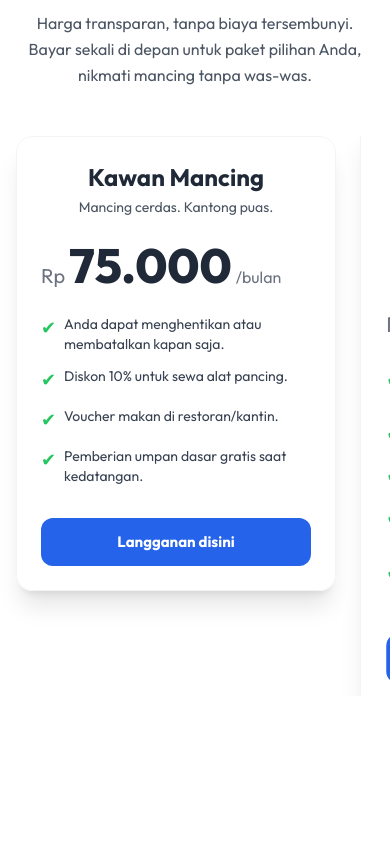
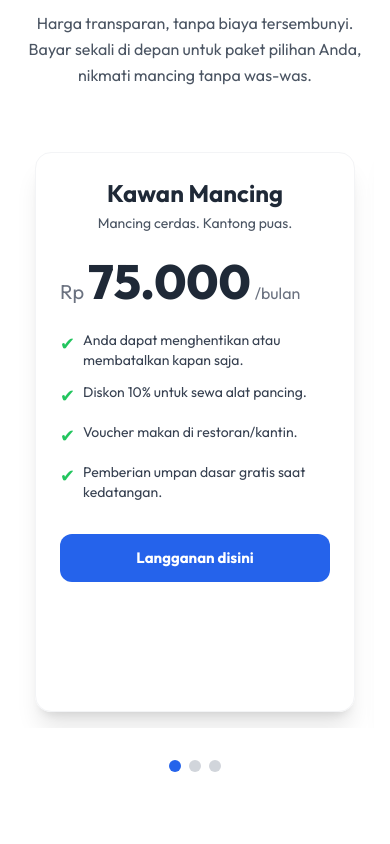
Before and after one commit to Xantares-nvrdie/Strike-It, a Vue app: page / in a window 390 px wide. Shown: the part 1920-2764 px from the top of the page. Built offline with nearby package versions, Linux system fonts and the light colour scheme.

Commit message:
penambahan carousel untuk tampilan homepage di mobile

```diff
--- a/src/components/Home/DiscountSection.vue
+++ b/src/components/Home/DiscountSection.vue
@@ -1,7 +1,75 @@
+<script setup>
+import { ref } from "vue";
+import DiscountCard from "./DiscountCard.vue";
+
+// 1. Data kupon dipindahkan ke array reaktif
+const discounts = ref([
+  {
+    id: 1,
+    discount: "15%",
+    code: "AASNAAD998",
+    usage: "122 dari 130 kupon sudah terpakai",
+  },
+  {
+    id: 2,
+    discount: "15%",
+    code: "ASD12229SDA",
+    usage: "122 dari 130 kupon sudah terpakai",
+  },
+  {
+    id: 3,
+    discount: "15%",
+    code: "ADAD9988",
+    usage: "122 dari 130 kupon sudah terpakai",
+  },
+]);
+
+// --- LOGIKA KARUSEL DITAMBAHKAN ---
+
+// 2. State untuk melacak kartu aktif dan swipe
+const activeIndex = ref(0);
+const touchStartX = ref(0);
+const touchStartY = ref(0);
+
+function handleTouchStart(e) {
+  touchStartX.value = e.touches[0].clientX;
+  touchStartY.value = e.touches[0].clientY;
+}
+
+function handleTouchEnd(e) {
+  const finalX = e.changedTouches[0].clientX;
+  const finalY = e.changedTouches[0].clientY;
+
+  const diffX = finalX - touchStartX.value;
+  const diffY = finalY - touchStartY.value;
+
+  // Abaikan jika swipe lebih dominan vertikal (untuk scrolling)
+  if (Math.abs(diffY) > Math.abs(diffX)) {
+    return;
+  }
+
+  const threshold = 50; // Jarak minimum swipe
+  const totalDiscounts = discounts.value.length; // Diadaptasi untuk 'discounts'
+  const currentTabIndex = activeIndex.value;
+
+  if (Math.abs(diffX) > threshold) {
+    if (diffX < 0) {
+      // Swipe ke kiri (next)
+      const nextIndex = (currentTabIndex + 1) % totalDiscounts;
+      activeIndex.value = nextIndex;
+    } else {
+      // Swipe ke kanan (previous)
+      const prevIndex = (currentTabIndex - 1 + totalDiscounts) % totalDiscounts;
+      activeIndex.value = prevIndex;
+    }
+  }
+}
+</script>
+
 <template>
   <section
     id="diskon"
-        class="min-h-screen/2 bg-white text-center pt-24 pb-16 font-['Outfit']"
+    class="min-h-screen/2 bg-white text-center pt-24 pb-16 font-['Outfit'] overflow-x-hidden"
   >
     <div class="px-4 header-diskon">
       <h2 class="text-4xl font-medium text-black md:text-6xl">Diskon Spesial</h2>
@@ -11,28 +79,63 @@
       </p>
     </div>
 
+    <!-- 3. SLIDER UNTUK MOBILE (md:hidden) -->
+    <div class="md:hidden mt-12">
+      <!-- Wrapper untuk menyembunyikan overflow -->
+      <div class="overflow-hidden">
+        <!-- Container yang bergerak (transform) -->
         <div
-        class="flex flex-wrap justify-center gap-6 px-4 mt-12 container-card-diskon md:px-10"
+          class="flex transition-transform duration-300 ease-in-out"
+          :style="{ transform: `translateX(-${activeIndex * 100}%)` }"
+          @touchstart="handleTouchStart"
+          @touchend="handleTouchEnd"
+        >
+          <!-- Loop melalui diskon -->
+          <div
+            v-for="discount in discounts"
+            :key="discount.id"
+            class="w-full flex-shrink-0 flex justify-center p-4"
           >
             <DiscountCard
-            discount="15%"
-            code="AASNAAD998"
-            usage="122 dari 130 kupon sudah terpakai"
+              :discount="discount.discount"
+              :code="discount.code"
+              :usage="discount.usage"
+              class="w-full max-w-sm"
             />
+          </div>
+        </div>
+      </div>
+
+      <!-- Pagination Dots -->
+      <div class="flex justify-center gap-2 py-4 mt-4">
+        <button
+          v-for="(discount, index) in discounts"
+          :key="index"
+          @click="activeIndex = index"
+          :class="
+            activeIndex === index ? 'bg-blue-600' : 'bg-gray-300'
+          "
+          class="size-3 rounded-full transition-colors"
+          :aria-label="`Go to discount ${index + 1}`"
+        ></button>
+      </div>
+    </div>
+
+    <!--
+      4. Tampilan Flex-Wrap untuk Desktop (hidden md:flex)
+      Ini adalah layout asli Anda untuk desktop
+    -->
+    <div
+      class="hidden md:flex flex-wrap justify-center gap-6 px-4 mt-12 md:px-10"
+    >
       <DiscountCard
-            discount="15%"
-            code="ASD12229SDA"
-            usage="122 dari 130 kupon sudah terpakai"
-        />
-        <DiscountCard
-            discount="15%"
-            code="ADAD9988"
-            usage="122 dari 130 kupon sudah terpakai"
+        v-for="discount in discounts"
+        :key="discount.id"
+        :discount="discount.discount"
+        :code="discount.code"
+        :usage="discount.usage"
+        class="md:w-[360px]"
       />
     </div>
   </section>
 </template>
-
-<script setup>
-import DiscountCard from "./DiscountCard.vue";
-</script>
--- a/src/components/Home/EventSection.vue
+++ b/src/components/Home/EventSection.vue
@@ -1,8 +1,6 @@
 <script setup>
 import { ref } from 'vue';
 
-// --- DATA UNTUK POSTER ---
-// Ganti URL ini dengan path ke gambar poster Anda di dalam folder /assets/
 const events = ref([
   {
     id: 1,
@@ -21,10 +19,50 @@ const events = ref([
   }
 ]);
 
-
 // Fungsi ini akan dipanggil saat tombol di-klik
 const viewAllEvents = () => {
     console.log('Tombol "Lihat Semua Event" di-klik!');
+}
+
+// --- LOGIKA KARUSEL DITAMBAHKAN ---
+
+// 1. State untuk melacak kartu aktif dan swipe
+const activeIndex = ref(0);
+const touchStartX = ref(0);
+const touchStartY = ref(0);
+
+function handleTouchStart(e) {
+  touchStartX.value = e.touches[0].clientX;
+  touchStartY.value = e.touches[0].clientY;
+}
+
+function handleTouchEnd(e) {
+  const finalX = e.changedTouches[0].clientX;
+  const finalY = e.changedTouches[0].clientY;
+
+  const diffX = finalX - touchStartX.value;
+  const diffY = finalY - touchStartY.value;
+
+  // Abaikan jika swipe lebih dominan vertikal (untuk scrolling)
+  if (Math.abs(diffY) > Math.abs(diffX)) {
+    return;
+  }
+
+  const threshold = 50; // Jarak minimum swipe
+  const totalEvents = events.value.length; // Diadaptasi untuk 'events'
+  const currentTabIndex = activeIndex.value;
+
+  if (Math.abs(diffX) > threshold) {
+    if (diffX < 0) {
+      // Swipe ke kiri (next)
+      const nextIndex = (currentTabIndex + 1) % totalEvents;
+      activeIndex.value = nextIndex;
+    } else {
+      // Swipe ke kanan (previous)
+      const prevIndex = (currentTabIndex - 1 + totalEvents) % totalEvents;
+      activeIndex.value = prevIndex;
+    }
+  }
 }
 </script>
 
@@ -43,8 +81,55 @@ const viewAllEvents = () => {
             </p>
             </div>
 
-            <div class="grid grid-cols-1 gap-8 md:grid-cols-3">
+            <!-- 2. SLIDER UNTUK MOBILE (md:hidden) -->
+            <div class="md:hidden mt-12">
+              <!-- Wrapper untuk menyembunyikan overflow -->
+              <div class="overflow-hidden">
+                <!-- Container yang bergerak (transform) -->
+                <div
+                  class="flex transition-transform duration-300 ease-in-out"
+                  :style="{ transform: `translateX(-${activeIndex * 100}%)` }"
+                  @touchstart="handleTouchStart"
+                  @touchend="handleTouchEnd"
+                >
+                  <!-- Loop melalui event -->
+                  <div
+                    v-for="event in events"
+                    :key="event.id"
+                    class="w-full flex-shrink-0 flex justify-center p-4"
+                  >
+                    <!-- Kartu Event (diberi max-w-sm agar terpusat) -->
+                    <div
+                      class="overflow-hidden transition duration-300 transform bg-white rounded-xl shadow-lg hover:shadow-2xl hover:-translate-y-1 w-full max-w-sm"
+                    >
+                      <img
+                        :src="event.imageUrl"
+                        :alt="event.alt"
+                        class="object-cover w-full h-auto aspect-[3/4]"
+                        @error="(e) => { e.target.onerror = null; e.target.src = 'https://placehold.co/600x800/9CA3AF/FFFFFF?text=Poster+Not+Found'; }"
+                      />
+                    </div>
+                  </div>
+                </div>
+              </div>
 
+              <!-- Pagination Dots -->
+              <div class="flex justify-center gap-2 py-4 mt-4">
+                <button
+                  v-for="(event, index) in events"
+                  :key="index"
+                  @click="activeIndex = index"
+                  :class="
+                    activeIndex === index ? 'bg-blue-600' : 'bg-gray-300'
+                  "
+                  class="size-3 rounded-full transition-colors"
+                  :aria-label="`Go to event ${index + 1}`"
+                ></button>
+              </div>
+            </div>
+
+            <!-- 3. GRID UNTUK DESKTOP (hidden md:grid) -->
+            <div class="hidden md:grid grid-cols-1 gap-8 md:grid-cols-3 mt-12">
               <div
                   v-for="event in events"
                   :key="event.id"
@@ -58,7 +143,6 @@ const viewAllEvents = () => {
                   @error="(e) => { e.target.onerror = null; e.target.src = 'https://placehold.co/600x800/9CA3AF/FFFFFF?text=Poster+Not+Found'; }"
                   />
               </div>
-
             </div>
 
             <div class="mt-16 text-center">
@@ -79,13 +163,8 @@ const viewAllEvents = () => {
 </template>
 
 <style>
-/* Catatan: Anda mungkin sudah mengimpor font 'Outfit' ini di file CSS global
-(seperti main.css atau App.vue). Jika ya, Anda tidak perlu
-mengimpornya lagi di sini.
-*/
 @import url('https://fonts.googleapis.com/css2?family=Outfit:wght@300..900&display=swap');
 
-/* Pastikan body menggunakan font ini jika ini adalah page utama */
 body {
     font-family: 'Outfit', sans-serif;
 }
--- a/src/components/Home/PricingSection.vue
+++ b/src/components/Home/PricingSection.vue
@@ -1,9 +1,95 @@
+<script setup>
+import { ref } from 'vue';
+import PricingCard from './PricingCard.vue';
+
+// 1. Data plan disimpan dalam array agar mudah di-loop
+const pricingPlans = ref([
+  {
+    title: "Kawan Mancing",
+    subtitle: "Mancing cerdas. Kantong puas.",
+    price: "75.000",
+    features: [
+      'Anda dapat menghentikan atau membatalkan kapan saja.',
+      'Diskon 10% untuk sewa alat pancing.',
+      'Voucher makan di restoran/kantin.',
+      'Pemberian umpan dasar gratis saat kedatangan.',
+    ],
+    isPopular: false,
+  },
+  {
+    title: "Juragan Mancing",
+    subtitle: "Untuk Para Hobiis Sejati, Pilihan Paling Populer.",
+    price: "100.000",
+    features: [
+      'Anda dapat menghentikan atau membatalkan kapan saja.',
+      'Diskon 10% untuk sewa alat pancing.',
+      'Diskon 20% untuk pembelian umpan.',
+      'Pemberian umpan dasar gratis saat kedatangan.',
+      'Kesempatan mengikuti turnamen bulanan secara gratis.',
+    ],
+    isPopular: true,
+  },
+  {
+    title: "Jawara Mancing",
+    subtitle: "Pengalaman Terbaik, Tanpa Batas dan Tanpa Kompromi.",
+    price: "150.000",
+    features: [
+      'Anda dapat menghentikan atau membatalkan kapan saja.',
+      'Diskon 10% untuk sewa alat pancing.',
+      'Diskon 20% untuk pembelian umpan.',
+      'Kesempatan mengikuti turnamen bulanan secara gratis.',
+      'Satu sesi konsultasi mingguan dengan pemandu mancing profesional.',
+    ],
+    isPopular: false,
+  },
+]);
+
+// 2. Logika untuk melacak kartu aktif dan swipe
+const activeIndex = ref(0);
+const touchStartX = ref(0);
+const touchStartY = ref(0);
+
+function handleTouchStart(e) {
+  touchStartX.value = e.touches[0].clientX;
+  touchStartY.value = e.touches[0].clientY;
+}
+
+function handleTouchEnd(e) {
+  const finalX = e.changedTouches[0].clientX;
+  const finalY = e.changedTouches[0].clientY;
+
+  const diffX = finalX - touchStartX.value;
+  const diffY = finalY - touchStartY.value;
+
+  // Abaikan jika swipe lebih dominan vertikal (untuk scrolling)
+  if (Math.abs(diffY) > Math.abs(diffX)) {
+    return;
+  }
+
+  const threshold = 50; // Jarak minimum swipe
+  const totalPlans = pricingPlans.value.length;
+  const currentTabIndex = activeIndex.value;
+
+  if (Math.abs(diffX) > threshold) {
+    if (diffX < 0) {
+      // Swipe ke kiri (next)
+      const nextIndex = (currentTabIndex + 1) % totalPlans;
+      activeIndex.value = nextIndex;
+    } else {
+      // Swipe ke kanan (previous)
+      const prevIndex = (currentTabIndex - 1 + totalPlans) % totalPlans;
+      activeIndex.value = prevIndex;
+    }
+  }
+}
+</script>
+
 <template>
   <section
     id="langganan"
-    class="min-h-screen bg-white text-center pt-24 pb-16 font-['Outfit']"
+    class="min-h-screen bg-white text-center pt-24 pb-16 font-['Outfit'] px-4 overflow-x-hidden"
   >
-    <div class="px-4">
+    <div>
       <h2 class="text-4xl font-medium text-black md:text-6xl">Langganan</h2>
       <p class="max-w-xl mx-auto mt-5 text-base leading-relaxed text-gray-600">
         Harga transparan, tanpa biaya tersembunyi. Bayar sekali di depan untuk
@@ -11,69 +97,70 @@
       </p>
     </div>
 
-    <div
-      class="
-        flex
-        gap-6
-        px-4
-        mt-12
-        overflow-x-auto
-        snap-x
-        snap-mandatory
-        md:flex-wrap
-        md:justify-center
-        md:overflow-visible
-      "
-    >
-      <div class="flex-shrink-0 w-11/12 snap-center md:w-auto">
-        <PricingCard
-          title="Kawan Mancing"
-          subtitle="Mancing cerdas. Kantong puas."
-          price="75.000"
-          :features="[
-            'Anda dapat menghentikan atau membatalkan kapan saja.',
-            'Diskon 10% untuk sewa alat pancing.',
-            'Voucher makan di restoran/kantin.',
-            'Pemberian umpan dasar gratis saat kedatangan.',
-          ]"
-        />
+    <!--
+      3. Slider untuk Mobile (md:hidden)
+      Menggunakan transform untuk menggeser berdasarkan activeIndex
+    -->
+    <div class="md:hidden mt-12">
+      <!-- Wrapper untuk menyembunyikan overflow -->
+      <div class="overflow-hidden">
+        <!-- Container yang bergerak (transform) -->
+        <div
+          class="flex transition-transform duration-300 ease-in-out"
+          :style="{ transform: `translateX(-${activeIndex * 100}%)` }"
+          @touchstart="handleTouchStart"
+          @touchend="handleTouchEnd"
+        >
+          <!-- Loop melalui plan -->
+          <div
+            v-for="(plan, index) in pricingPlans"
+            :key="index"
+            class="w-full flex-shrink-0 flex justify-center p-4"
+          >
+            <PricingCard
+              :title="plan.title"
+              :subtitle="plan.subtitle"
+              :price="plan.price"
+              :features="plan.features"
+              :is-popular="plan.isPopular"
+              class="h-full w-full max-w-sm"
+            />
+          </div>
+        </div>
       </div>
 
-      <div class="flex-shrink-0 w-11/12 snap-center md:w-auto">
-        <PricingCard
-          title="Juragan Mancing"
-          subtitle="Untuk Para Hobiis Sejati, Pilihan Paling Populer."
-          price="100.000"
-          :features="[
-            'Anda dapat menghentikan atau membatalkan kapan saja.',
-            'Diskon 10% untuk sewa alat pancing.',
-            'Diskon 20% untuk pembelian umpan.',
-            'Pemberian umpan dasar gratis saat kedatangan.',
-            'Kesempatan mengikuti turnamen bulanan secara gratis.',
-          ]"
-          is-popular
-        />
+      <!-- 4. Pagination Dots (seperti di contoh) -->
+      <div class="flex justify-center gap-2 py-4 mt-4">
+        <button
+          v-for="(plan, index) in pricingPlans"
+          :key="index"
+          @click="activeIndex = index"
+          :class="
+            activeIndex === index ? 'bg-blue-600' : 'bg-gray-300'
+          "
+          class="size-3 rounded-full transition-colors"
+          :aria-label="`Go to plan ${index + 1}`"
+        ></button>
       </div>
+    </div>
 
-      <div class="flex-shrink-0 w-11/12 snap-center md:w-auto">
-        <PricingCard
-          title="Jawara Mancing"
-          subtitle="Pengalaman Terbaik, Tanpa Batas dan Tanpa Kompromi."
-          price="150.000"
-          :features="[
-            'Anda dapat menghentikan atau membatalkan kapan saja.',
-            'Diskon 10% untuk sewa alat pancing.',
-            'Diskon 20% untuk pembelian umpan.',
-            'Kesempatan mengikuti turnamen bulanan secara gratis.',
-            'Satu sesi konsultasi mingguan dengan pemandu mancing profesional.',
-          ]"
-        />
-      </div>
+    <!--
+      5. Tampilan Grid untuk Desktop (hidden md:flex)
+      Ini adalah layout asli Anda untuk desktop
+    -->
+    <div
+      class="hidden md:flex items-stretch gap-6 mt-12 md:flex-wrap md:justify-center"
+    >
+      <PricingCard
+        v-for="(plan, index) in pricingPlans"
+        :key="index"
+        :title="plan.title"
+        :subtitle="plan.subtitle"
+        :price="plan.price"
+        :features="plan.features"
+        :is-popular="plan.isPopular"
+        class="md:w-[360px] h-full"
+      />
     </div>
   </section>
 </template>
-
-<script setup>
-import PricingCard from "./PricingCard.vue";
-// Tidak perlu import apa-apa lagi!
-</script>
```
Also changed, not shown: src/components/Home/LocationPreview.vue (+39 -10 lines). Lines whose indentation alone changed are shown as unchanged.
